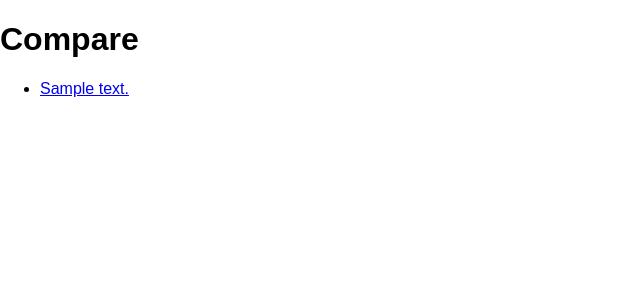
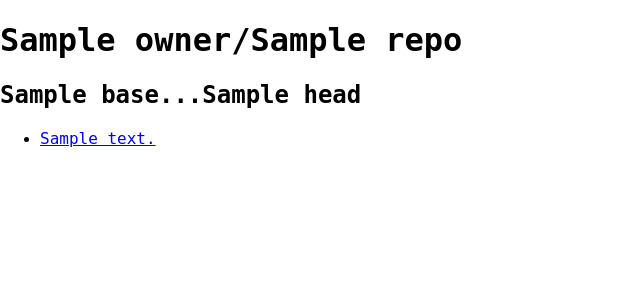
Before and after one commit to jlatt/sbsdiffs, a Flask app: template templates/index.html in a window 1280 px wide. Shown: the top 300 px of the page, without its empty margins (0-640 px from the left). Run offline with Flask 2, Linux system fonts and the light colour scheme; the template is opened without the code that fills it: most values are stand-ins (such as "Sample title", 1, 10 or a date in 2020).

Commit message:
Give some examples and add some basic info to all pages.

```diff
--- a/app.py
+++ b/app.py
@@ -45,7 +45,10 @@ def oauth_authorize():
 def root():
     if 'access_token' not in flask.session:
         return flask.redirect(flask.url_for('login', redirect_uri=flask.request.url))
-    return 'authorized. try a url, like /user/repo/from_branch/to_branch/.'
+    return flask.render_template(
+        'root.html',
+        url_example=flask.url_for('compare', owner='owner', repo='repo', base='from_commitish', head='to_commitish')
+        )
 
 
 @app.route('/<owner>/<repo>')
@@ -62,6 +65,10 @@ def compare(owner, repo):
     files = [dict(text=fdata['filename'], href=flask.url_for('compare_file', owner=owner, repo=repo, filename=fdata['filename'], base=base, head=head)) for fdata in response['files'] if 'patch' in fdata]
     return flask.render_template(
         'index.html',
+        owner=owner,
+        repo=repo,
+        base=base,
+        head=head,
         files=files,
         compare=response)
 
@@ -92,9 +99,14 @@ def compare_file(owner, repo, filename):
 
     return flask.render_template(
         'diff.html',
+        owner=owner,
+        repo=repo,
+        base=base,
+        head=head,
         filename=filename,
         base_html=formatter.format_code(filename, base_contents, base_data, base_alt),
         head_html=formatter.format_code(filename, head_contents, head_data, head_alt),
+        compare_url=flask.url_for('compare', owner=owner, repo=repo, base=base, head=head),
         compare=response,
         patch=file_data['patch'])
 
--- a/templates/diff.html
+++ b/templates/diff.html
@@ -1,12 +1,14 @@
 <!doctype html>
 <html lang="en">
   <head>
-    <title>Side-by-Side Diffs</title>
+    <title>Side-by-Side Diffs | {{ owner }}/{{ repo }} | {{ base }}...{{ head }} | {{ filename }}</title>
     <link rel="stylesheet" type="text/css" href="/static/normalize.css"/>
     <link rel="stylesheet" type="text/css" href="/static/diff.css"/>
     <link rel="stylesheet" type="text/css" href="/static/pygments.css"/>
   </head>
   <body>
+    <h1><code>{{ owner }}/{{ repo }}</code></h1>
+    <h2><a href="{{ compare_url }}"><code>{{ base }}...{{ head }}</code></a></h1>
     <h1>{{ filename }}</h1>
 
     <div class="base lines">
--- a/templates/index.html
+++ b/templates/index.html
@@ -1,15 +1,16 @@
 <!doctype html>
 <html lang="en">
   <head>
-    <title>Side-by-Side Diffs</title>
+    <title>Side-by-Side Diffs | {{ owner }}/{{ repo }} | {{ base }}...{{ head }}</title>
     <link rel="stylesheet" type="text/css" href="/static/normalize.css">
     <link rel="stylesheet" type="text/css" href="/static/diff.css">
   </head>
   <body>
-    <h1>Compare</h1>
+    <h1><code>{{ owner }}/{{ repo }}</code></h1>
+    <h2><code>{{ base }}...{{ head }}</code></h1>
     <ul>
       {% for file in files %}
-        <li><a href="{{ file.href }}">{{ file.text }}</a></li>
+        <li><a href="{{ file.href }}"><code>{{ file.text }}</code></a></li>
       {% endfor %}
     </ul>
 
```
Also changed, not shown: templates/root.html (added, +11 -0 lines).
